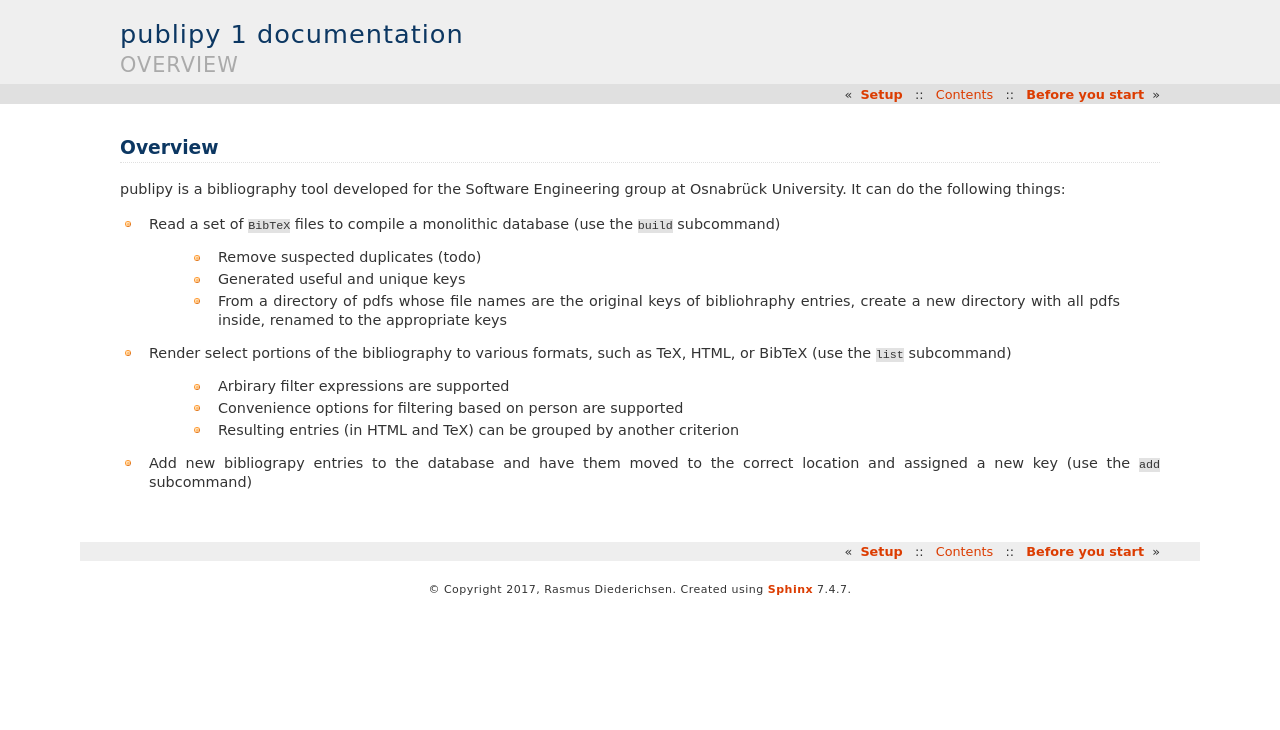
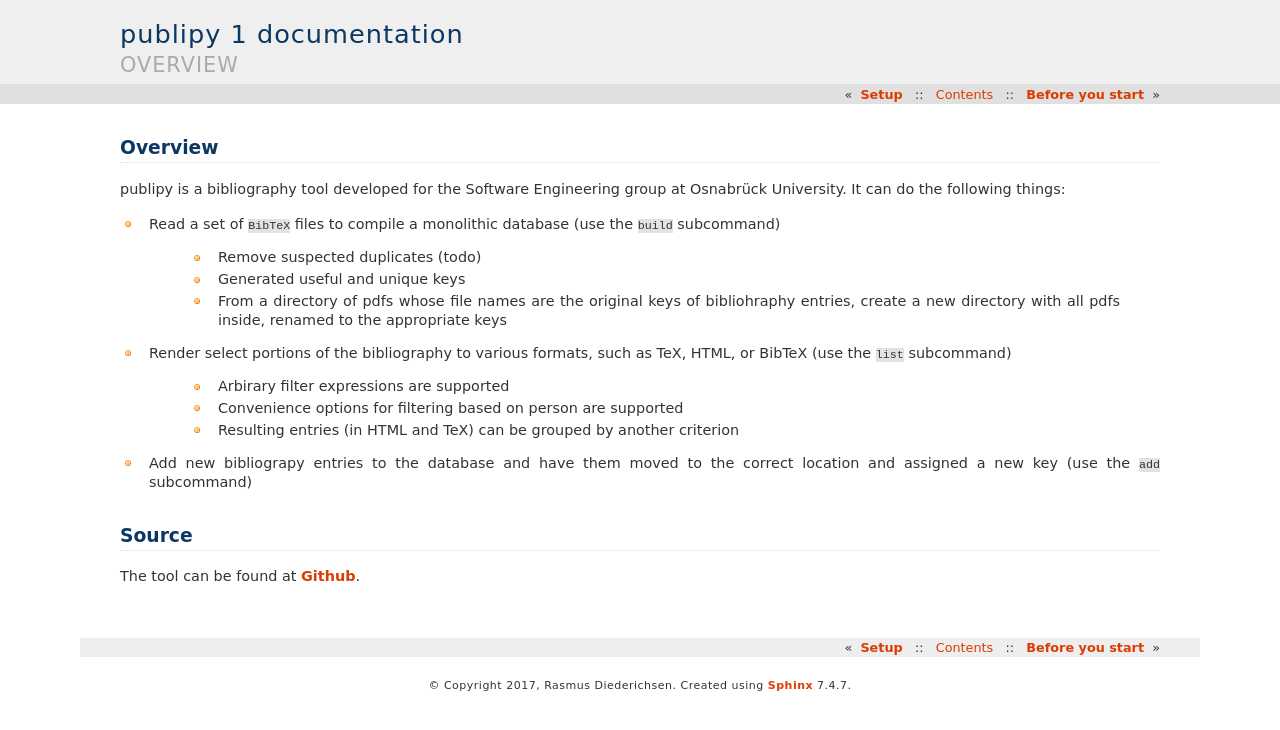
Before and after one commit to themightyoarfish/uos-swe-publication-utility, a Sphinx documentation site: the page built from doc/source/intro.rst, in a window 1280 px wide. Shown: the top 730 px of the page. Built offline with Sphinx 7.4.7, drawn with Linux system fonts in a browser that asks for light colours.

Commit message:
Add link to tool

```diff
--- a/doc/source/intro.rst
+++ b/doc/source/intro.rst
@@ -21,3 +21,7 @@ Osnabrück University. It can do the following things:
 
 * Add new bibliograpy entries to the database and have them moved to the correct
   location and assigned a new key (use the ``add`` subcommand)
+
+Source
+======
+The tool can be found at `Github <https://github.com/themightyoarfish/uos-swe-publication-utility>`_.
```
